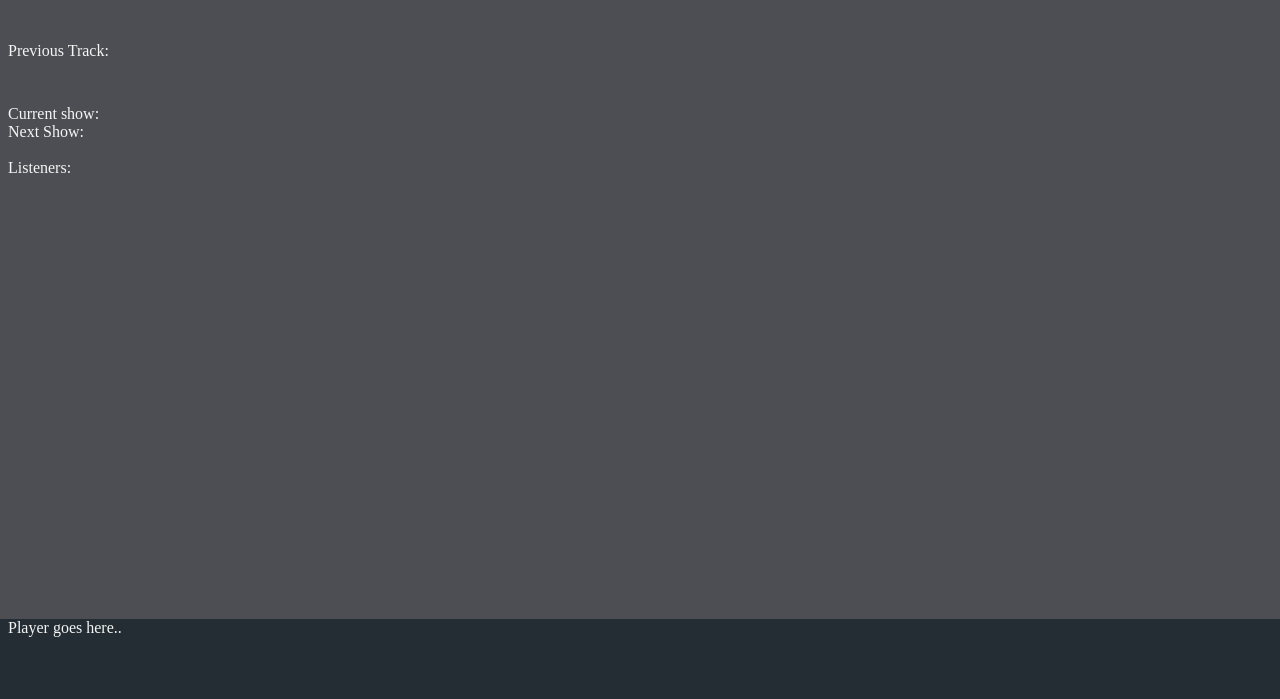
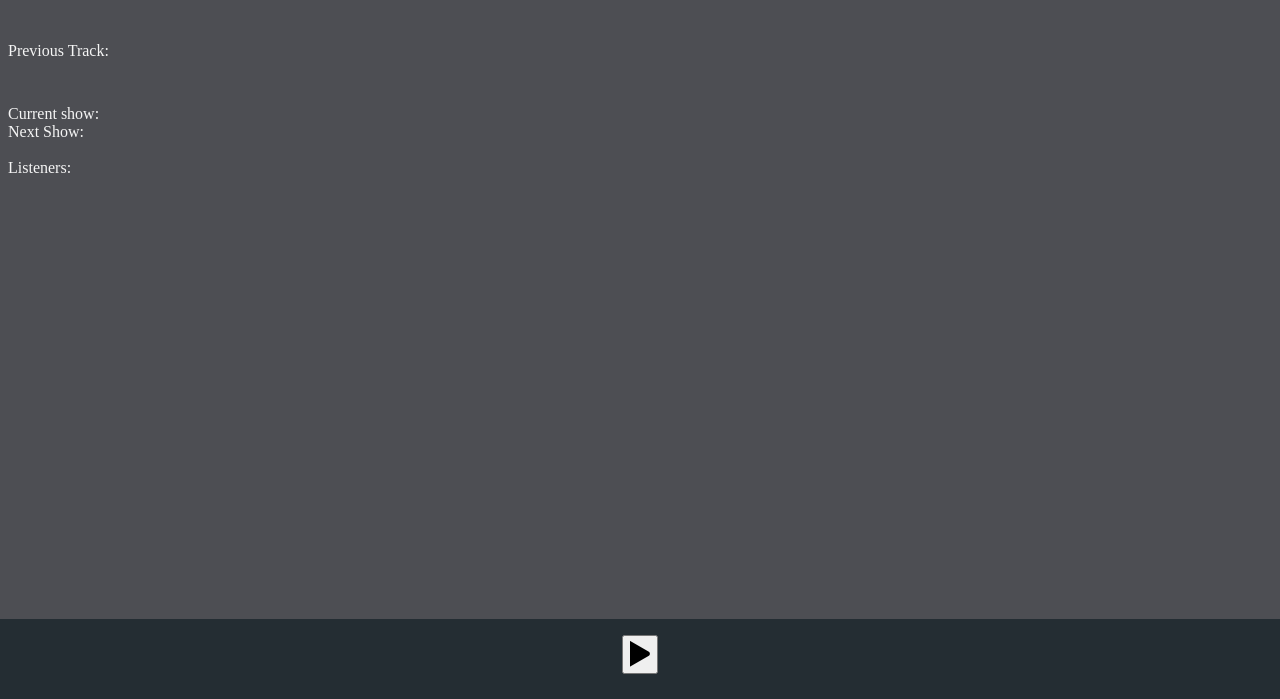
Before and after one commit to zimm3rmann/TrappedWebapp, a plain HTML site: page index.html in a window 1280 px wide. Shown: the part 101-800 px from the top of the page. Drawn offline with Linux system fonts and the light colour scheme.

Commit message:
Added button

```diff
--- a/css/app.css
+++ b/css/app.css
@@ -1,4 +1,5 @@
 @import url(headers.css);
+@import url(/gaia-icons/gaia-icons-embedded.css);
 @font-face {
     font-family: Antonio;
     src: url(/fonts/Antonio-Bold.ttf);
@@ -58,6 +59,12 @@ p {
   color: #80DFED;
 }
 
+#player {
+  color: #ffffff;
+  text-align: center;
+  padding-top: 1em;
+}
+
 * {
   margin: 0;
 }
--- a/index.html
+++ b/index.html
@@ -58,7 +58,9 @@
       </section>
       </div>
       <footer class="site-footer">
-        <p>Player goes here..</p>
+          <div id="player">
+              <button type="button" data-icon="play"></button>
+          </div>
       </footer>
 
   </body>
```
